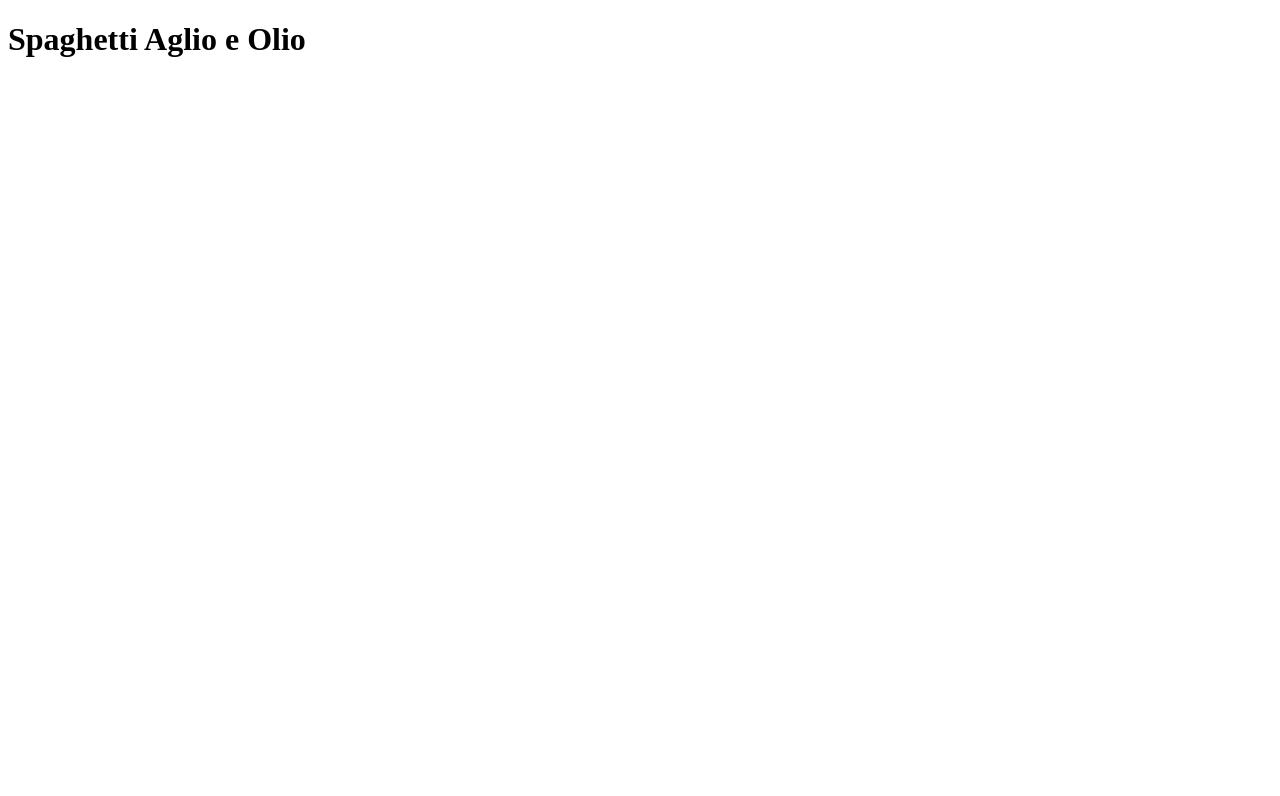
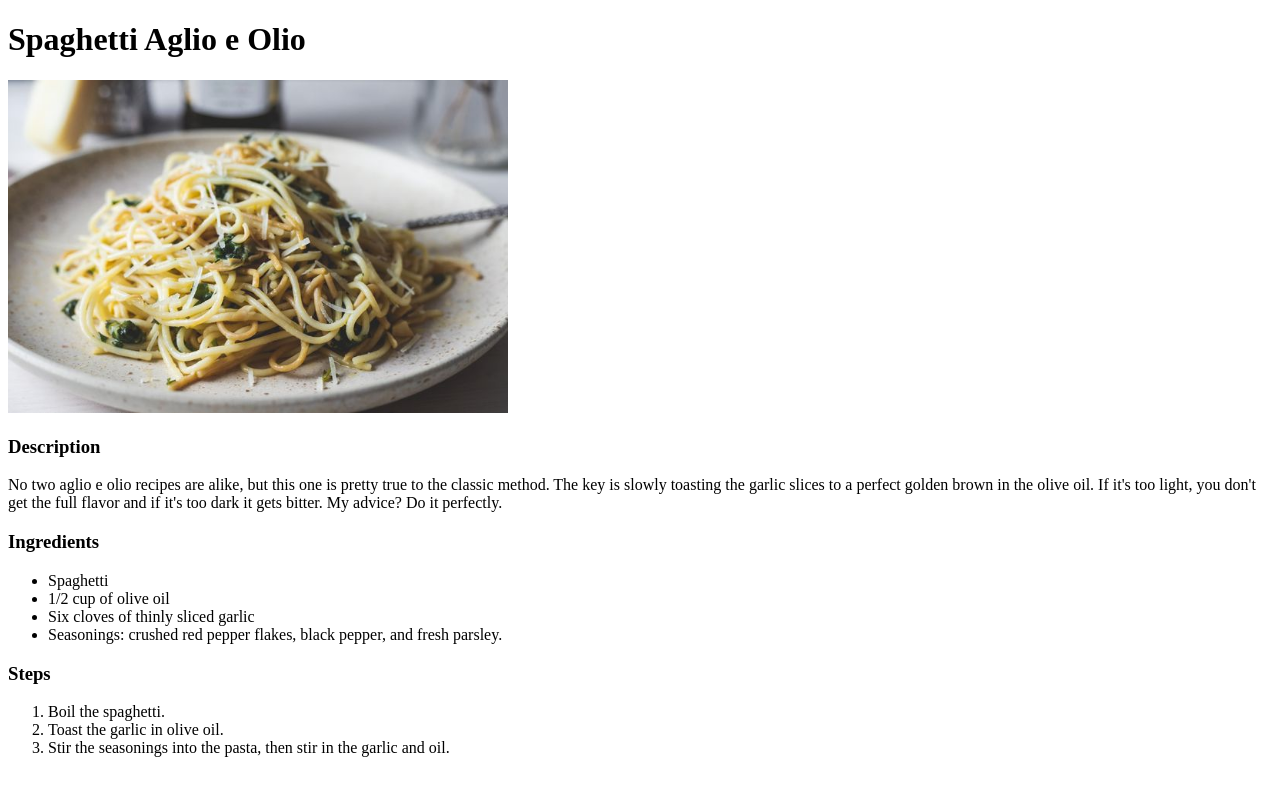
Before and after one commit to TheBasedOne/odin-recipes, a plain HTML site: page recipes/aglio-e-olio.html in a window 1280 px wide. Drawn offline with Linux system fonts and the light colour scheme.

Commit message:
Add Aglio e Olio recipe

```diff
--- a/recipes/aglio-e-olio.html
+++ b/recipes/aglio-e-olio.html
@@ -6,5 +6,29 @@
     </head>
     <body>
         <h1>Spaghetti Aglio e Olio</h1>
+
+        <img src="../img/aglio-e-olio-img.jpg" alt="Plate of Spaghetti Aglio e Olio" width="500">
+
+        <h3>Description</h3>
+
+        <P>
+            No two aglio e olio recipes are alike, but this one is pretty true to the classic method. The key is slowly toasting the garlic slices to a perfect golden brown in the olive oil. If it's too light, you don't get the full flavor and if it's too dark it gets bitter. My advice? Do it perfectly.        </P>
+
+        <h3>Ingredients</h3>
+
+        <ul>
+            <li>Spaghetti</li>
+            <li>1/2 cup of olive oil</li>
+            <li>Six cloves of thinly sliced garlic</li>
+            <li>Seasonings: crushed red pepper flakes, black pepper, and fresh parsley.</li>
+        </ul>
+
+        <h3>Steps</h3>
+
+        <ol>
+            <li>Boil the spaghetti.</li>
+            <li>Toast the garlic in olive oil.</li>
+            <li>Stir the seasonings into the pasta, then stir in the garlic and oil.</li>
+        </ol>
     </body>
 </html>
```
Also changed, not shown: img/aglio-e-olio-img.jpg (added).
